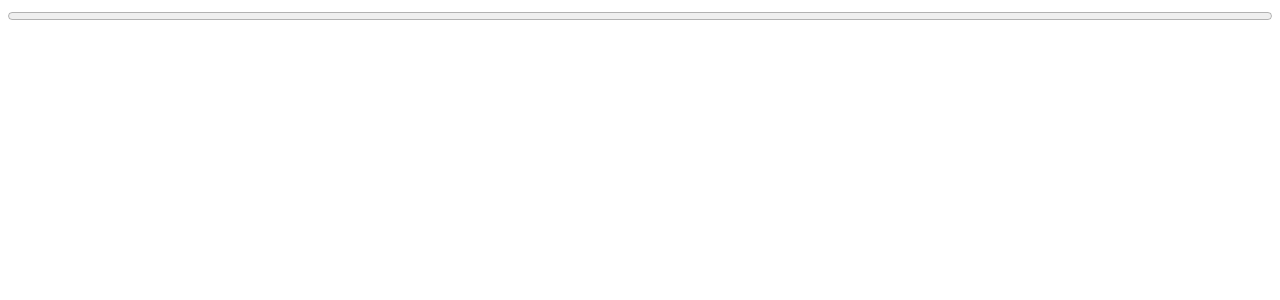
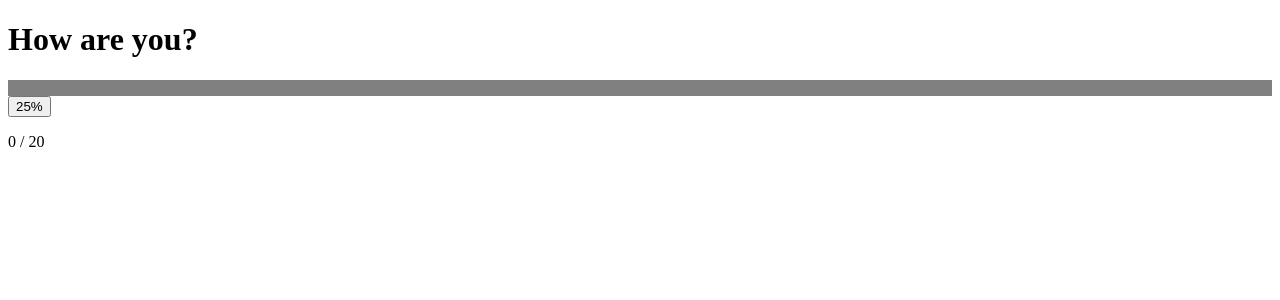
Before and after one commit to kyledampier/GTRobotech2023, a SvelteKit app in the folder frontend/: page / in a window 1280 px wide. Shown: the top 300 px of the page. Built offline with nearby package versions, Linux system fonts and the light colour scheme.

Commit message:
bar, button, progress

```diff
--- a/frontend/src/components/Bar.svelte
+++ b/frontend/src/components/Bar.svelte
@@ -9,10 +9,23 @@
 </script>
 
 <progress value="{$progress}"></progress>
+<button on:click="{() => progress.set(0.25)}">
+	25%
+</button>
+
 
 <style>
 	progress {
 		display: block;
 		width: 100%;
+        background-color: #373737;
 	}
+
+    progress::-webkit-progress-value {
+        background-color: rgba(105, 255, 81, .75);
+    }
+
+    progress::-moz-progress-bar {
+        background-color: rgba(105, 255, 81, .75);
+    }
 </style>
--- /dev/null
+++ b/frontend/src/components/Progress.svelte
@@ -0,0 +1,13 @@
+<!-- Displays current progress of questions -->
+<!-- i.e. 8/20 -->
+
+<script>
+    let current = 0;
+    let total = 20;
+</script>
+
+<p>{current} / {total}</p>
+
+<style>
+
+</style>
--- /dev/null
+++ b/frontend/src/components/Question.svelte
@@ -0,0 +1,12 @@
+<!-- Displays question with number next to it -->
+<!-- 8 | How are you? -->
+
+<script>
+    let question = "How are you?";
+</script>
+
+<h1>{question}</h1>
+
+<style>
+
+</style>
--- a/frontend/src/routes/+page.svelte
+++ b/frontend/src/routes/+page.svelte
@@ -1,6 +1,16 @@
 <script lang="ts">
+  import Question from "../components/Question.svelte";
+  import Button from "../components/Button.svelte";
   import Bar from "../components/Bar.svelte";
+  import Progress from "../components/Progress.svelte";
 
 </script>
 
+<Question />
+<Button />
 <Bar />
+<Progress />
+
+<style>
+
+</style>
```
